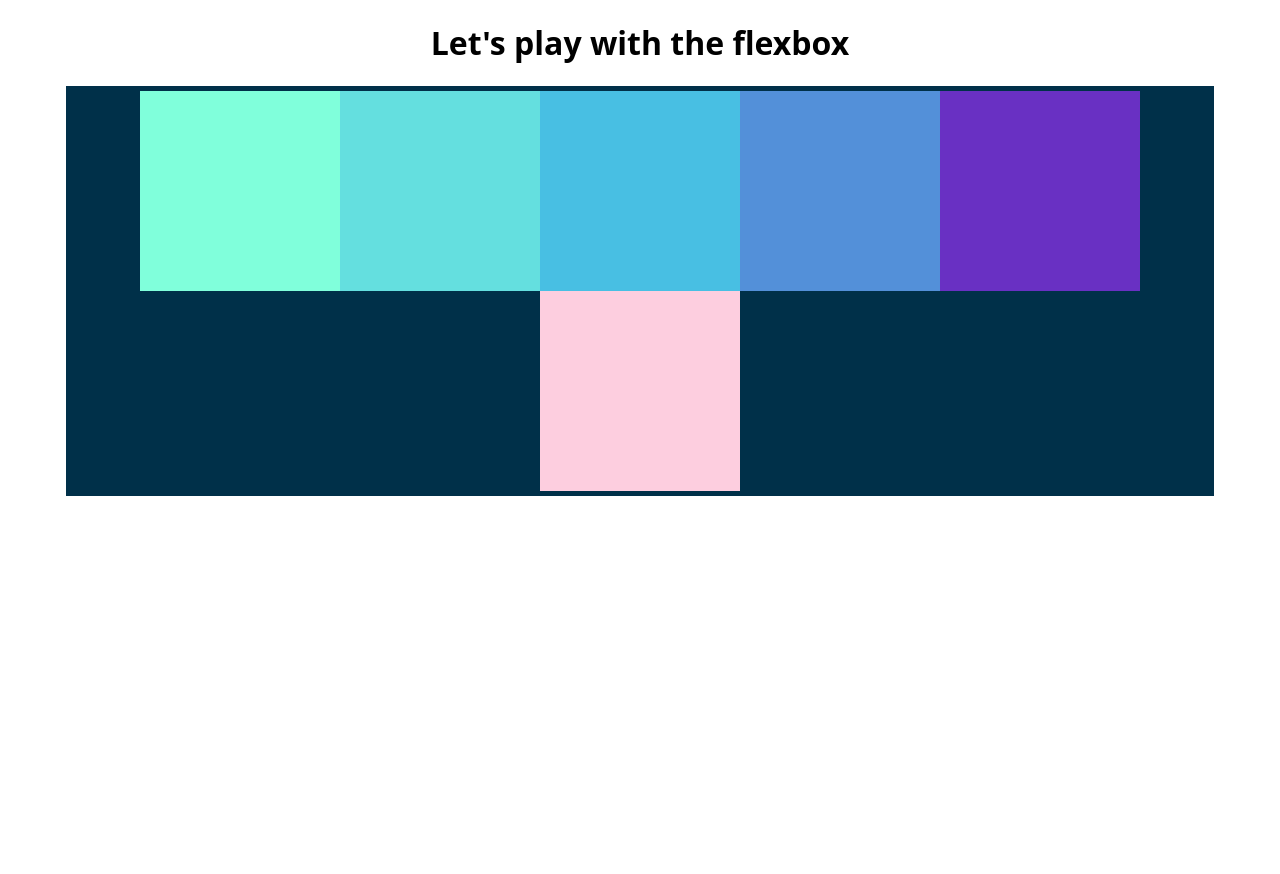
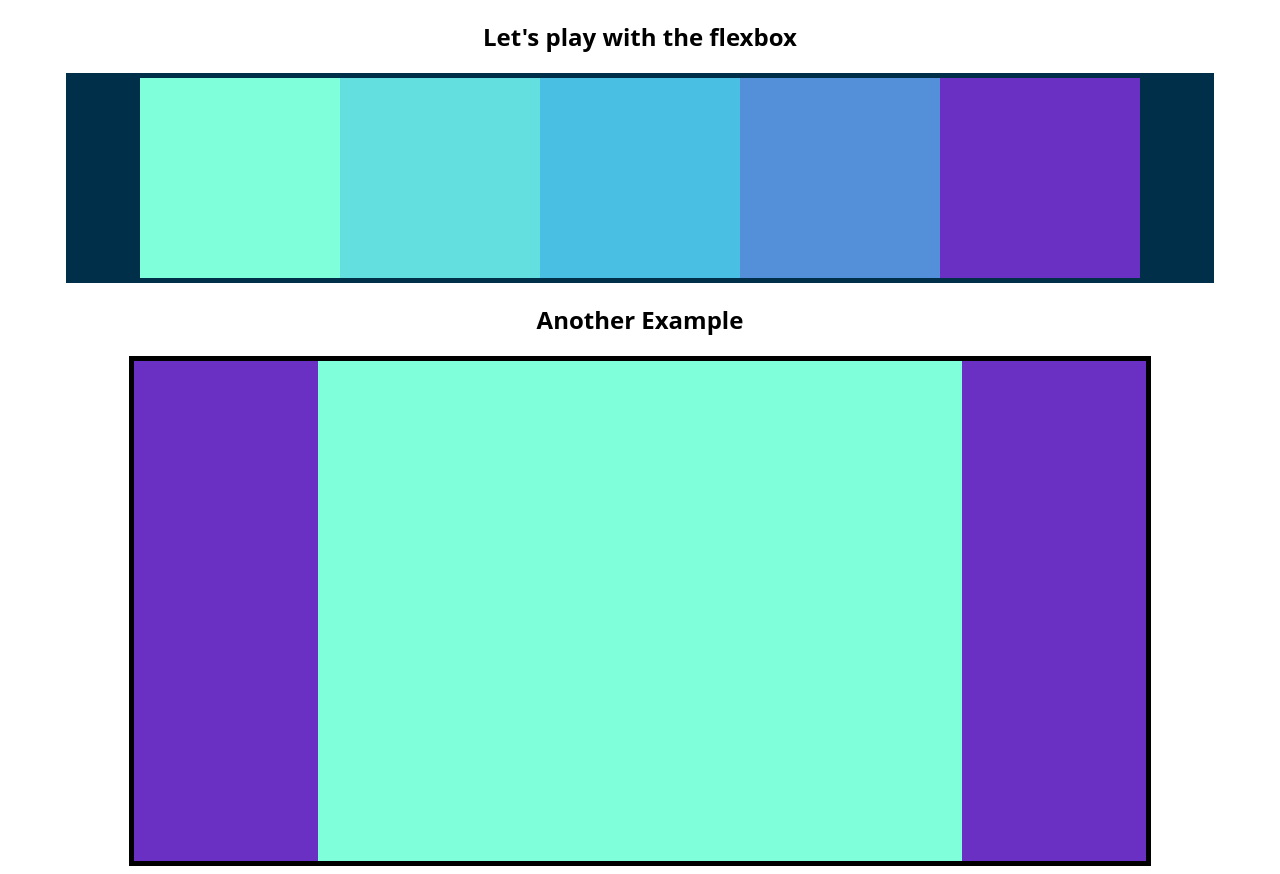
Before and after one commit to DivyanshuNexus/Web-development-course, a plain HTML site: page flexbox.html in a window 1280 px wide. Before the commit the page ends 800 px from the top, so only its background shows below. Drawn offline with Linux system fonts and the light colour scheme.

Commit message:
flexbox grow,shrink,basis

```diff
--- a/flexbox.css
+++ b/flexbox.css
@@ -1,7 +1,7 @@
 body{
     font-family: 'Open Sans', sans-serif;
 }
-h1{
+h2{
     text-align: center;
 }
 #container{
@@ -20,3 +20,18 @@ h1{
     text-align: center;
     flex-basis: 200px;
 }
+main{
+    height:500px;
+    width: 80%;
+    margin: 0 auto;
+    border: 5px solid  black;
+    display: flex;
+}
+main .sidebar {
+    background-color: #6930c3;
+    flex: 1 2 300px;
+}
+main .maincontent {
+    background-color:#80ffdb;
+    flex: 2 1 800px;
+}
--- a/flexbox.html
+++ b/flexbox.html
@@ -7,15 +7,20 @@
     <title>Flexbox</title>
     <link rel="stylesheet" href="flexbox.css">
 </head>
-<h1>Let's play with the flexbox</h1>
+<h2>Let's play with the flexbox</h2>
 <section id="container">
       <div style="background-color: #80ffdb"></div>
       <div style="background-color: #64dfdf"></div>
       <div style="background-color: #48bfe3"></div>
       <div style="background-color: #5390d9"></div>
       <div style="background-color: #6930c3"></div>
-      <div style="background-color: #FDCEDF"></div>
 </section>
+<h2>Another Example</h2>
+<main>
+<section class="sidebar"></section>
+<section class="maincontent"></section>
+<section class="sidebar"></section>
+</main>
 <body>
 
 </body>
```
